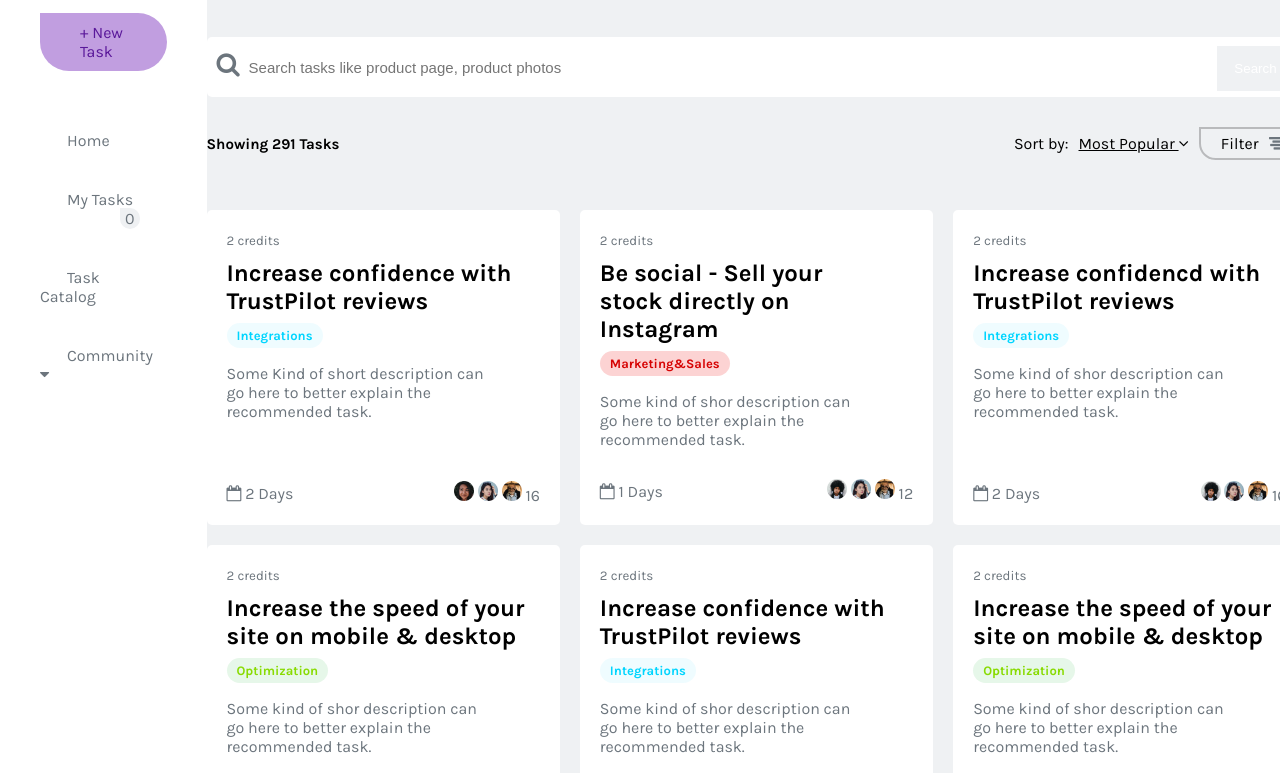
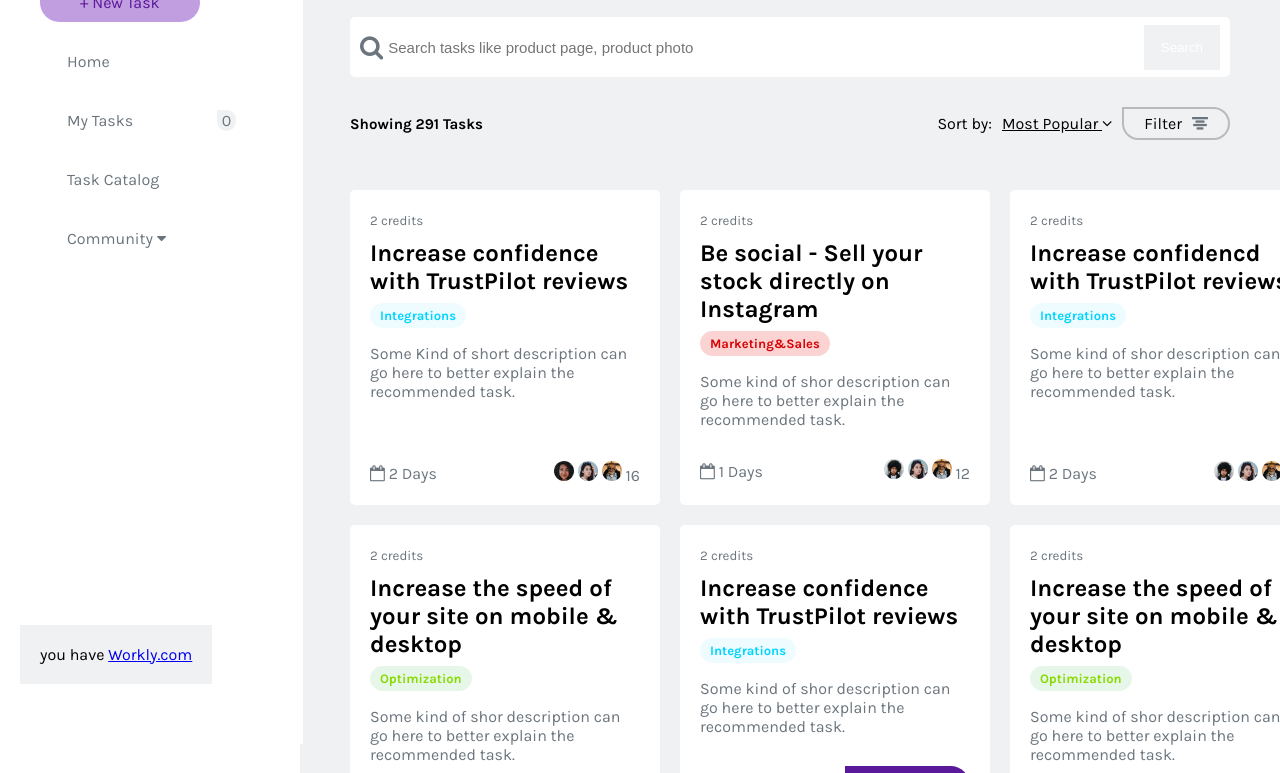
Before and after one commit to sathyaramkumar/dashboard-css-model, a plain HTML site: page index.html in a window 1280 px wide. Shown: the part 96-869 px from the top of the page. Drawn offline with Linux system fonts and the light colour scheme.

Commit message:
makes changes in sidebar and content

```diff
--- a/css/main.css
+++ b/css/main.css
@@ -25,8 +25,12 @@ body {
 }
 .sidebar {
     padding: 20px;
-    display: flex;
-    flex-direction: column;
+    height: 100%;
+    position: fixed;
+    top: 0;
+    bottom: 0;
+    left: 0;
+    background-color: var(--white);
 }
 .sidebar-brand  {
     text-decoration: none;
@@ -77,18 +81,16 @@ body {
     padding: 20px;
     text-align: center;
     background-color: var(--field-background);
-    margin-top: auto;
+    position: absolute;
+    bottom: 60px;
 }
 
 /* hero section */
 .hero {
-    width: 1200px;
-    margin-top: 40px;
+    width: auto;
+    padding: 20px 50px;
+    margin-left: 300px;
     background-color: var(--field-background);
-}
-.container {
-    width: 1100px;
-    margin: auto;
 }
 .notification-bar {
     -webkit-box-pack: end;
@@ -126,13 +128,15 @@ body {
     padding: 5px 10px;
     margin: 30px auto;
     border-radius: 5px;
+    display: flex;
+    align-items: center;
 }
 .form-search-icon {
     font-size: 25px;
     color: var(--text-muted);
 }
 .hero-input {
- width: 970px;
+ width: 330px;
  height: 50px;
  padding: 5px;
  font-size: 15px;
@@ -145,6 +149,7 @@ body {
     outline: none;
     background-color: var(--field-background);
     color: var(--white);
+    margin-left: auto;
 }
 
 /* task-list-bar */
--- a/index.html
+++ b/index.html
@@ -14,7 +14,7 @@
         <link rel="stylesheet" href="css/main.css">
     </head>
     <body>
-        <div class="main row">
+        <div class="main">
             <section class="sidebar">
                 <a href="#" class="sidebar-brand">workly</a>
                 <a href="#" class="sidebar-btn">+ New Task</a>
@@ -38,7 +38,6 @@
             </section>
 
             <section class="hero">
-                <div class="container">
                 <div class="notification-bar row">
                     <a href="#" class="notification-bar-link">
                         <i class="fa fa-envelope" aria-hidden="true"></i>
@@ -210,7 +209,6 @@
                         </div>
                     </div>
                 </div>
-                </div>
             </section>
         </div>
     </body>
```
Lines whose indentation alone changed are shown as unchanged.
